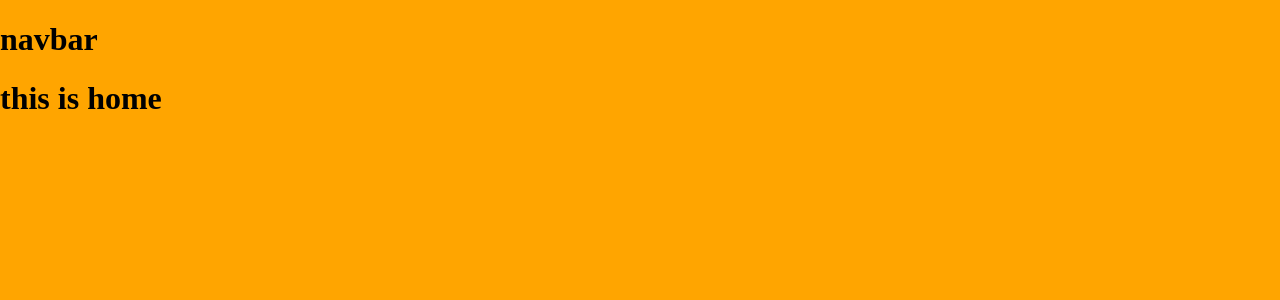
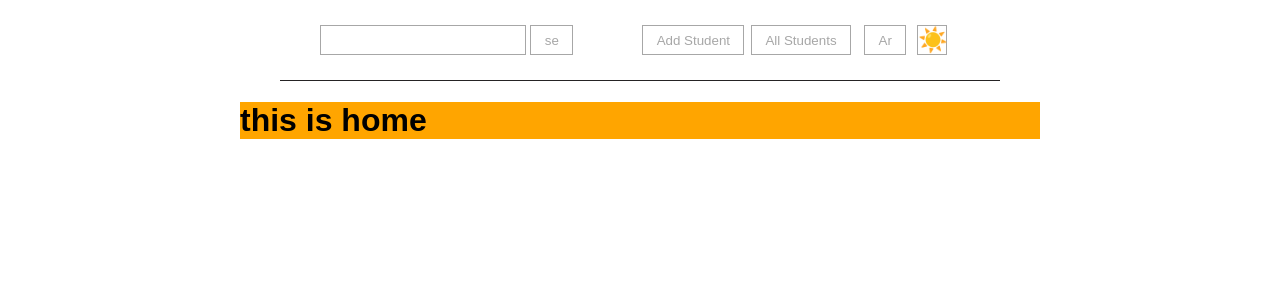
Before and after one commit to b4141/stdmgmt, a Flask app: page / in a window 1280 px wide. Shown: the top 300 px of the page. Run offline with Flask 3, Linux system fonts and the light colour scheme.

Commit message:
some styling, dark light themes, and profile template

```diff
--- a/stdmgmt/routes.py
+++ b/stdmgmt/routes.py
@@ -16,13 +16,16 @@ def saveStudentPicture(formPicture):
 
 @app.route("/")
 def index():
+    # flash("Successfully added a new Student", "success")
+    # flash("Successfully added a new Student", "error")
     return render_template('index.html', title="home page")
 
 @app.route("/studentProfile/<studentNumber>")
 def studentProfile(studentNumber):
     try:
         student = Student.query.filter(Student.registrationNumber == str(studentNumber)).first()
-        return f"{student.registrationNumber}, {student.picture}"
+        # return f"{student.registrationNumber}, {student.picture}"
+        return render_template('studentProfile.html', title="student profile", student=student)
     except:
         return "student does not exist"
 
--- /dev/null
+++ b/stdmgmt/static/css/lightTheme.css
@@ -0,0 +1,7 @@
+:root {
+  --bg-color: #ffffff;
+  --fg-color-1: #252324;
+  --fg-color-2: #a7a7a7;
+  --font-size-1: 14px;
+  --font-size-2: 16px;
+}
--- a/stdmgmt/static/css/main.css
+++ b/stdmgmt/static/css/main.css
@@ -1,17 +1,76 @@
 body {
-  background-color: orange;
+  background-color: var(--bg-color);
   margin: 0;
   padding: 0;
+  font-family: sans-serif;
+  display: grid;
+  place-items: center;
+}
+
+.app-wrapper {
+  max-width: 800px;
 }
 
 .alert {
   width: 100%;
+  text-align: center;
+  padding: 10px;
+  margin-top: 20px;
+  color: var(--fg-color-1);
+  cursor: pointer;
 }
 
 .alert-success {
-  background-color: green;
+  background-color: #52a752;
 }
 
 .alert-error {
-  background-color: red;
+  background-color: #d76969;
 }
+
+.button {
+  background-color: var(--bg-color);
+  color: var(--fg-color-2);
+  height: 30px;
+  padding: 0 1em 0 1em;
+  border: 1px solid var(--fg-color-2);
+  cursor: pointer;
+}
+
+.button:hover {
+  background-color: var(--fg-color-1);
+  color: var(--bg-color);
+  border: 1px solid var(--bg-color);
+}
+
+.button:active {
+  background-color: var(--fg-color-2);
+  color: var(--fg-color-1);
+  border: 1px solid var(--fg-color-2);
+}
+
+.input {
+  background-color: var(--bg-color);
+  color: var(--fg-color-2);
+  height: 28px;
+  padding: 0 1em 0 1em;
+  border: 1px solid var(--fg-color-2);
+}
+
+.input:focus {
+  outline: none;
+  border: 1px solid var(--fg-color-1);
+  color: var(--fg-color-1);
+}
+
+.theme-btn {
+  padding: 0 0 0 0;
+  font-size: 24px;
+  width: 30px;
+}
+
+.content-wrapper {
+  background-color: orange;
+  width: 100%;
+  height: 100%;
+}
--- /dev/null
+++ b/stdmgmt/static/css/navbar.css
@@ -0,0 +1,32 @@
+.navbar-separator {
+  height: 1px;
+  width: 90%;
+  background-color: var(--fg-color-1);
+  margin-left: 5%;
+}
+
+.navbar-container {
+  height: 80px;
+  width: 80%;
+  margin-left: 10%;
+  display: grid;
+  place-items: center;
+  grid-template-columns: repeat(4, 1fr);
+  background-color: var(--bg-color);
+  gap: 0.3em;
+}
+
+.search-box-container {
+  display: grid;
+  place-items: center;
+  grid-template-columns: repeat(2, 1fr);
+  gap: 0.3em;
+  margin-right: 4em;
+}
+
+.config-btn-container {
+  display: grid;
+  place-items: center;
+  grid-template-columns: repeat(2, 1fr);
+  gap: 0.3em;
+}
--- a/stdmgmt/templates/layout.html
+++ b/stdmgmt/templates/layout.html
@@ -8,17 +8,75 @@
       StdMgmt
     {% endif %}
     </title>
+    <link rel="stylesheet" href="{{ url_for('static', filename='css/lightTheme.css') }}">
     <link rel="stylesheet" href="{{ url_for('static', filename='css/main.css') }}">
+    <link rel="stylesheet" href="{{ url_for('static', filename='css/navbar.css') }}">
   </head>
   <body>
-    <h1>navbar</h1>
+
+    <div class="app-wrapper">
+
+      <div class="navbar-container">
+
+        <div class="search-box-container">
+          <input class="input" type="text">
+          <button class="button search-btn">se</button>
+        </div>
+
+        <button class="button">Add Student</button>
+        <button class="button">All Students</button>
+
+        <div class="config-btn-container">
+          <button class="button config-btn">Ar</button>
+          <button class="button config-btn theme-btn" onclick="changeTheme()">☀️</button>
+        </div>
+
+      </div>
+
+      <div class="navbar-separator"></div>
+
       {% with messages = get_flashed_messages(with_categories=true) %}
         {% if messages %}
           {% for category, message in messages %}
-          <div class="alert alert-{{ category }}">{{ message }}</div>
+            <div class="alert alert-{{ category }}" onclick="this.remove()">{{ message }}</div>
           {% endfor %}
         {% endif %}
       {% endwith %}
+
+
+      <div class="content-wrapper">
         {% block content %}{% endblock content %}
+      </div>
+
+    </div>
+
+    <script>
+      let themeToggle = 0;
+      function onLoad(){
+        let themeStyleSheet = document.getElementsByTagName("link")[0];
+        let currentTheme = localStorage.getItem("theme");
+        if(currentTheme === "dark"){
+          themeToggle = 1;
+          themeStyleSheet.href = "{{ url_for('static', filename='css/darkTheme.css') }}"
+        }else if(currentTheme === "light"){
+          themeToggle = 0;
+          themeStyleSheet.href = "{{ url_for('static', filename='css/lightTheme.css') }}"
+        }
+      }
+
+      function changeTheme(){
+        themeToggle ++;
+        let themeStyleSheet = document.getElementsByTagName("link")[0];
+        if (themeToggle%2 === 0){
+          themeStyleSheet.href = "{{ url_for('static', filename='css/lightTheme.css') }}"
+          localStorage.setItem("theme", "light");
+        }else{
+          themeStyleSheet.href = "{{ url_for('static', filename='css/darkTheme.css') }}"
+          localStorage.setItem("theme", "dark");
+        }
+      }
+
+      onLoad();
+    </script>
   </body>
 </html>
--- /dev/null
+++ b/stdmgmt/templates/studentProfile.html
@@ -0,0 +1,6 @@
+{% extends "layout.html" %}
+{% block content %}
+  <h1>profile</h1>
+  <h1>{{student.registrationNumber}}</h1>
+  <h1>{{student.picture}}</h1>
+{% endblock content %}
```
Also changed, not shown: stdmgmt/static/css/darkTheme.css (added, +7 -0 lines). Lines whose indentation alone changed are shown as unchanged.
